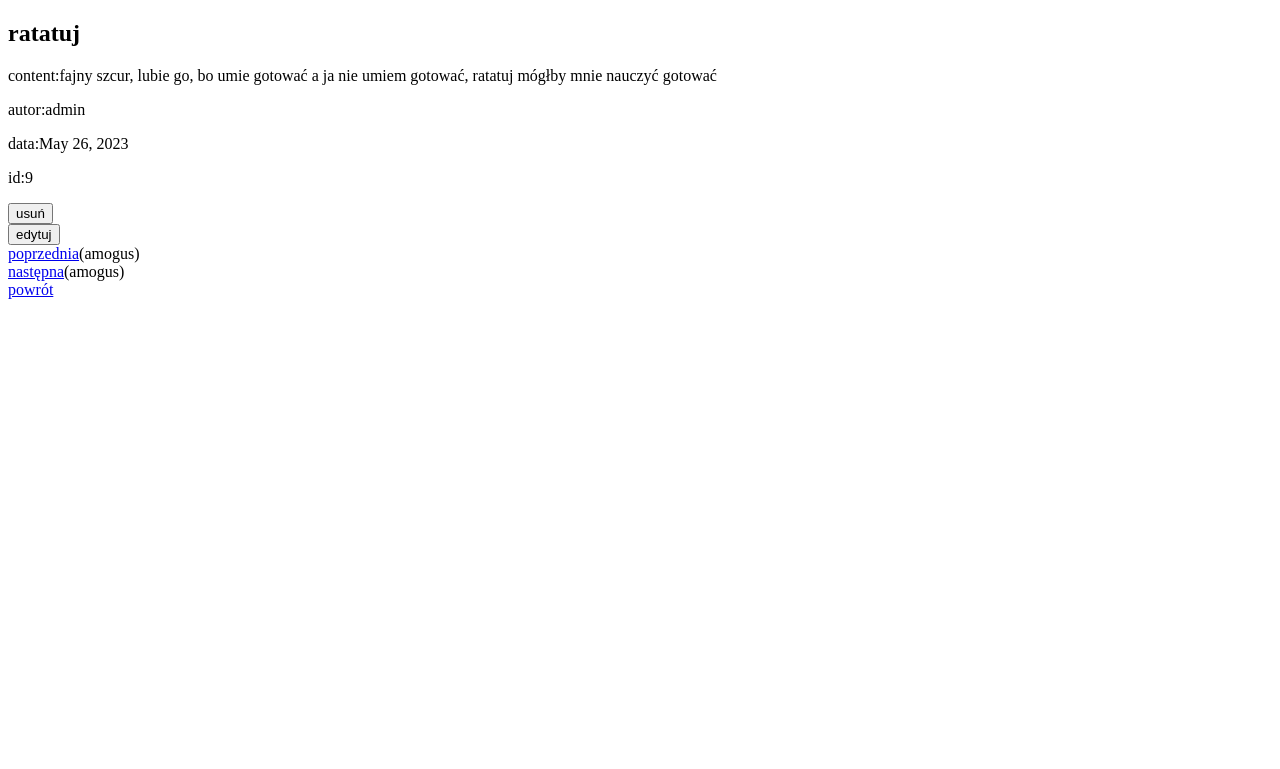
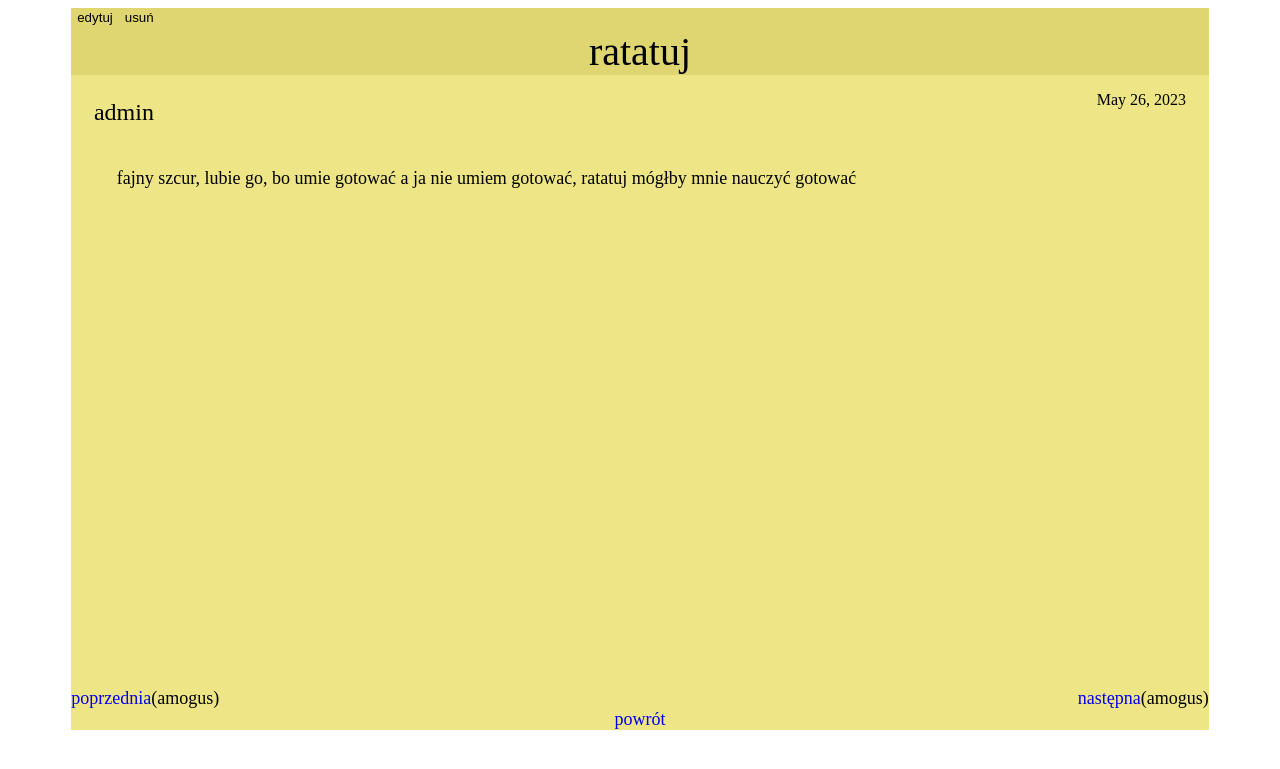
Before and after one commit to kisielo85/djangotatki, a Django app: page /notatki/9/ in a window 1280 px wide. Shown: the top 769 px of the page. Run offline with Django 4.2, Linux system fonts and the light colour scheme; data comes from the database, SQL or seed files in the repository; both versions use the stored data as it was after the commit.

Commit message:
css
stworzenie folderu statycznego z css dla notatek

```diff
--- a/djangotatki/settings.py
+++ b/djangotatki/settings.py
@@ -117,6 +117,10 @@ USE_TZ = True
 # https://docs.djangoproject.com/en/4.2/howto/static-files/
 
 STATIC_URL = 'static/'
+STATICFILES_DIRS = [
+    BASE_DIR / "static",
+    "static/css",
+]
 
 # Default primary key field type
 # https://docs.djangoproject.com/en/4.2/ref/settings/#default-auto-field
--- a/notatki/templates/edit_note.html
+++ b/notatki/templates/edit_note.html
@@ -1,11 +1,12 @@
+{% load static %}
 <!DOCTYPE html>
 <html lang="en">
 <head>
     <meta charset="UTF-8">
     <meta http-equiv="X-UA-Compatible" content="IE=edge">
     <meta name="viewport" content="width=device-width, initial-scale=1.0">
-    <title>Document</title>
-</head>
+    <title>{{n.title}}</title>
+    <link rel="stylesheet" type="text/css" href="{% static 'css/view.css' %}">
 <body>
     <form action="" method="POST">
         {% csrf_token %}
--- a/notatki/templates/view_note.html
+++ b/notatki/templates/view_note.html
@@ -1,30 +1,37 @@
+{% load static %}
 <!DOCTYPE html>
 <html lang="en">
 <head>
     <meta charset="UTF-8">
     <meta http-equiv="X-UA-Compatible" content="IE=edge">
     <meta name="viewport" content="width=device-width, initial-scale=1.0">
-    <title>Document</title>
+    <title>{{n.title}}</title>
+    <link rel="stylesheet" type="text/css" href="{% static 'css/view.css' %}">
 </head>
 <body>
-    <h2>{{n.title}}</h2>
-    <p>content:{{n.content}}</p>
-    <p>autor:{{n.author}}</p>
-    <p>data:{{n.creation_date}}</p>
-    <p>id:{{n.id}}</p>
-
-    <form action="delete" method="post">
-        {% csrf_token %}
-        <input type="submit" value="usuń">
-    </form>
-
-    <form action="edit">
-        <input type="submit" value="edytuj">
-    </form>
-
-    <a href="/notatki/{{prev_n.id}}">poprzednia</a>({{prev_n.title}})<br>
-    <a href="/notatki/{{next_n.id}}">następna</a>({{next_n.title}})<br>
-
-    <a href="/notatki">powrót</a>
+    <div class="notatka">
+        <div class="opcje">
+            <form action="edit">
+                <input type="submit" value="edytuj">
+            </form>
+            <form action="delete/" method="post">
+                {% csrf_token %}
+                <input type="submit" value="usuń">
+            </form>
+        </div>
+        <header>
+            {{n.title}}
+        </header>
+        <main>
+            <div class="info">
+                <div style="display: flex;"><p class="author">{{n.author}}</p> <p class="date">{{n.creation_date}}</p></div>
+            </div>
+            <p class="desc">{{n.content}}</p>
+        </main>
+        <footer>
+            <div style="display: flex;"><a href="/notatki/{{prev_n.id}}">poprzednia</a>({{prev_n.title}})<a href="/notatki/{{next_n.id}}" style="margin-left: auto;">następna</a>({{next_n.title}})</div>
+            <a href="/notatki">powrót</a>
+        </footer>
+    </div>
 </body>
 </html>
--- a/notatki/views.py
+++ b/notatki/views.py
@@ -37,8 +37,6 @@ def deleteNote(request, note_id):
 
 def editNote(request, note_id):
     note = get_object_or_404(Notatka, pk=note_id)
-
-    note.next()
     if request.method == 'POST':
         form = addNoteForm(request.POST,instance=note)
         if form.is_valid():
--- /dev/null
+++ b/static/css/view.css
@@ -0,0 +1,52 @@
+body,html{
+    display: grid;
+    height: 95%;
+}
+
+.notatka{
+    justify-self: center;
+    width: 90%;
+    background-color: rgb(238, 229, 135);
+    height: 100%;
+    display: flex;
+    flex-direction: column;
+}
+.notatka header{
+    padding-top: 20px;
+    background-color: rgb(223, 214, 114);
+    text-align: center;
+    font-size: 250%;
+
+}
+
+.notatka footer{
+    font-size: large;
+    text-align: center;
+    align-self: center;
+    margin-top: auto;
+    width: 100%
+}
+
+.date{
+    margin-left: auto;
+    margin-right: 2%;
+}
+.author{
+    margin-left: 2%;
+    font-size: 150%;
+}
+.desc{
+    font-size: large;
+    margin-left: 4%;
+}
+.opcje{
+    display: flex;
+    position: absolute;
+}
+a{
+    text-decoration: none;
+}
+input{
+    background-color: rgba(240, 248, 255, 0);
+    border: none;
+}
```
Also changed, not shown: notatki/templates/index.html (+9 -4 lines), static/css/main.css (added, +33 -0 lines), db.sqlite3.
